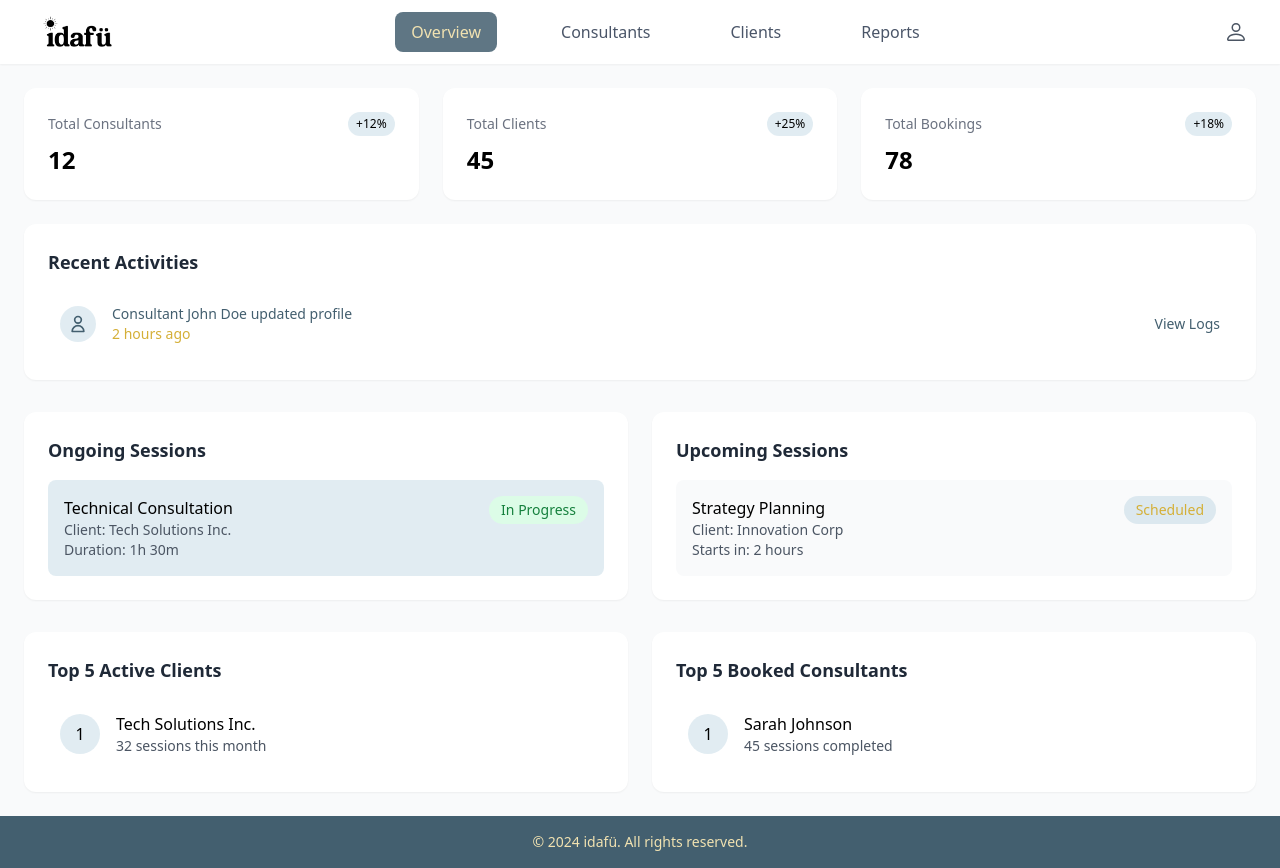
After one commit to kelvin-ahiakpor/IDA.HomeFoods, a PHP site: page /view/admin/dashboard.php in a window 1280 px wide. The commit adds this page. Run offline with PHP 8.4, Linux system fonts and the light colour scheme; the visitor is signed in with stand-in values (Sample User, id 1); some libraries are stand-ins or nearby versions; some web fonts are replaced.

Commit message:
admin dashboard overview skeleton + logout

```diff
--- /dev/null
+++ b/actions/logout.php
@@ -0,0 +1,6 @@
+<?php
+session_start();
+session_unset();
+session_destroy();
+header("Location: ../view/login.php");
+exit;
--- /dev/null
+++ b/assets/css/dashboard.css
@@ -0,0 +1,31 @@
+.nav-item {
+    padding-left: 1rem;
+    padding-right: 1rem;
+    padding-top: 0.5rem;
+    padding-bottom: 0.5rem;
+    color: #4a5568;
+    transition-property: color, background-color;
+    transition-duration: 150ms;
+    border-radius: 0.5rem;
+}
+.nav-item:hover {
+    color: #1a202c;
+    background-color: #f7fafc;
+}
+
+.nav-item.active {
+    background-color: rgba(67, 95, 111, 0.85);
+    color: #F1E2B1; /* Accent text color */
+}
+
+.stats-card {
+    background-color: #ffffff;
+    padding: 1.5rem;
+    border-radius: 0.75rem;
+    box-shadow: 0 1px 2px rgba(0, 0, 0, 0.05);
+    transition-property: box-shadow;
+    transition-duration: 150ms;
+}
+.stats-card:hover {
+    box-shadow: 0 4px 6px rgba(0, 0, 0, 0.1);
+}
--- /dev/null
+++ b/assets/includes/footer-dashboard.php
@@ -0,0 +1,5 @@
+<footer class="py-4 text-center" style="background-color: #435F6F; color: #F1E2B1;">
+    <p class="text-sm">
+        &copy; <?php echo date("Y"); ?> idafü. All rights reserved.
+    </p>
+</footer>
--- a/assets/includes/head-auth.php
+++ b/assets/includes/head-auth.php
@@ -1,6 +1,7 @@
 <meta charset="UTF-8">
 <meta name="viewport" content="width=device-width, initial-scale=1.0">
 <script src="https://cdn.tailwindcss.com"></script>
+<link rel="icon" href="/~kelvin.ahiakpor/IDA_HOME_FOODS/favicon.ico" type="image/x-icon">
 <link rel="preload" href="https://use.typekit.net/yoa3zvz.css" as="style" onload="this.rel='stylesheet'">
 <noscript><link rel="stylesheet" href="https://use.typekit.net/yoa3zvz.css"></noscript>
 <script>
--- /dev/null
+++ b/assets/includes/head-dashboard.php
@@ -0,0 +1,32 @@
+<!DOCTYPE html>
+<html lang="en">
+<head>
+    <meta charset="UTF-8">
+    <meta name="viewport" content="width=device-width, initial-scale=1.0">
+    <link rel="icon" href="/~kelvin.ahiakpor/IDA_HOME_FOODS/favicon.ico" type="image/x-icon">
+    <script src="https://cdn.tailwindcss.com"></script>
+    <link rel="preload" href="https://use.typekit.net/yoa3zvz.css" as="style" onload="this.rel='stylesheet'">
+    <noscript><link rel="stylesheet" href="https://use.typekit.net/yoa3zvz.css"></noscript>
+    <script>
+        tailwind.config = {
+            theme: {
+                extend: {
+                    colors: {
+                        custom: {
+                            bg: '#3E6576',
+                            text: '#F2E2B2'
+                        },
+                        idafu: {
+                            primary: '#435F6F',
+                            accent: '#F1E2B1',
+                            accentDeeper: '#D4AF37', // Gold-like accent color
+                            lightBlue: 'rgba(104, 160, 188, 0.2)', /* Light blue for background */
+                            lightGreen: 'rgba(104, 188, 160, 0.2)', /* Light green for In Progress */
+                            blueCircle: 'rgba(104, 160, 188, 0.6)', /* Profile circle background */
+                        },
+                    },
+                },
+            },
+        };
+    </script>
+</head>
--- /dev/null
+++ b/assets/js/script-dashboard.js
@@ -0,0 +1,30 @@
+// Profile Modal Toggle
+const profileBtn = document.getElementById('profileBtn');
+const profileModal = document.getElementById('profileModal');
+
+profileBtn.addEventListener('click', () => {
+    profileModal.classList.toggle('hidden');
+});
+
+document.addEventListener('click', (e) => {
+    if (!profileModal.contains(e.target) && !profileBtn.contains(e.target)) {
+        profileModal.classList.add('hidden');
+    }
+});
+
+// Mobile Menu Toggle
+const menuBtn = document.getElementById('menuBtn');
+const mobileMenu = document.getElementById('mobileMenu');
+const mobileMenuContent = document.getElementById('mobileMenuContent');
+
+menuBtn.addEventListener('click', () => {
+    mobileMenu.classList.toggle('hidden');
+    mobileMenuContent.classList.toggle('-translate-x-full');
+});
+
+mobileMenu.addEventListener('click', (e) => {
+    if (e.target === mobileMenu) {
+        mobileMenu.classList.add('hidden');
+        mobileMenuContent.classList.add('-translate-x-full');
+    }
+});
--- /dev/null
+++ b/middleware/checkUserAccess.php
@@ -0,0 +1,28 @@
+<?php
+// Place this file in a middleware or includes folder
+function checkUserAccess($allowedUserType)
+{
+    // Start session if not already started
+    if (session_status() === PHP_SESSION_NONE) {
+        session_start();
+    }
+
+    // Check if user is logged in
+    if (!isset($_SESSION['user_id'])) {
+        header("Location: ../login.php");
+        exit;
+    }
+
+    // Check if user type matches allowed type
+    if ($_SESSION['role'] !== $allowedUserType) {
+        // Redirect based on user type
+        if ($_SESSION['role'] === 'Admin') {
+            header("Location: ../admin/dashboard.php");
+        } elseif ($_SESSION['role'] === 'Consultant') {
+            header("Location: ../consultant/manage_bookings.php");
+        } elseif ($_SESSION['role'] === 'Client') {
+            header("Location: ../user/dashboard.php");
+        }
+        exit;
+    }
+}
--- /dev/null
+++ b/view/admin/dashboard.php
@@ -0,0 +1,218 @@
+<?php
+require_once '../../db/config.php';
+require_once '../../middleware/checkUserAccess.php';
+checkUserAccess('Admin');
+?>
+
+<!DOCTYPE html>
+<html lang="en">
+
+<head>
+    <?php include('../../assets/includes/head-dashboard.php'); ?>
+    <title>Dashboard | idafü</title>
+    <link rel="stylesheet" href="../../assets/css/dashboard.css">
+</head>
+
+<body class="bg-gray-50 font-sans antialiased">
+    <!-- Header -->
+    <header class="bg-white shadow-sm fixed w-full z-10">
+        <div class="max-w-full mx-auto">
+            <div class="flex items-center justify-between px-6 py-3">
+                <div class="flex items-center space-x-4">
+                    <button class="lg:hidden p-2 hover:bg-gray-100 rounded-lg" id="menuBtn">
+                        <svg xmlns="http://www.w3.org/2000/svg" class="h-6 w-6" fill="none" viewBox="0 0 24 24" stroke="currentColor">
+                            <path stroke-linecap="round" stroke-linejoin="round" stroke-width="2" d="M4 6h16M4 12h16M4 18h16" />
+                        </svg>
+                    </button>
+                    <img src="../../assets/images/IDAFU-logo-min-black.png" alt="IDAFU Logo" class="h-9">
+                </div>
+                <nav class="hidden lg:flex items-center">
+                    <div class="flex space-x-12">
+                        <a href="./dashboard.php" class="nav-item active">Overview</a>
+                        <a href="./consultants.php" class="nav-item">Consultants</a>
+                        <a href="./clients.php" class="nav-item">Clients</a>
+                        <a href="./reports.php" class="nav-item">Reports</a>
+                    </div>
+                </nav>
+                <div class="flex items-center">
+                    <button class="relative group p-2 hover:bg-gray-100 rounded-full" id="profileBtn">
+                        <svg xmlns="http://www.w3.org/2000/svg" width="24" height="24" fill="currentColor" class="text-gray-600" viewBox="0 0 16 16">
+                            <path d="M8 8a3 3 0 1 0 0-6 3 3 0 0 0 0 6m2-3a2 2 0 1 1-4 0 2 2 0 0 1 4 0m4 8c0 1-1 1-1 1H3s-1 0-1-1 1-4 6-4 6 3 6 4m-1-.004c-.001-.246-.154-.986-.832-1.664C11.516 10.68 10.289 10 8 10s-3.516.68-4.168 1.332c-.678.678-.83 1.418-.832 1.664z" />
+                        </svg>
+                    </button>
+                </div>
+            </div>
+        </div>
+    </header>
+
+    <!-- Profile Modal -->
+    <div id="profileModal" class="hidden fixed top-14 right-4 bg-white rounded-lg shadow-lg p-4 w-72 z-20">
+        <div class="flex flex-col">
+            <div class="flex items-center space-x-3 pb-3">
+                <div class="bg-gray-200 rounded-full p-3">
+                    <svg xmlns="http://www.w3.org/2000/svg" width="24" height="24" fill="currentColor" class="text-gray-600" viewBox="0 0 16 16">
+                        <path d="M8 8a3 3 0 1 0 0-6 3 3 0 0 0 0 6m2-3a2 2 0 1 1-4 0 2 2 0 0 1 4 0m4 8c0 1-1 1-1 1H3s-1 0-1-1 1-4 6-4 6 3 6 4m-1-.004c-.001-.246-.154-.986-.832-1.664C11.516 10.68 10.289 10 8 10s-3.516.68-4.168 1.332c-.678.678-.83 1.418-.832 1.664z"/>
+                    </svg>
+                </div>
+                <div>
+                    <h3 class="font-medium"><?php echo htmlspecialchars($_SESSION['first_name']) ; ?></h3>
+                    <p class="text-sm text-gray-500">Admin</p>
+                </div>
+            </div>
+            <div class="border-t pt-3">
+                <a href="../../view/manage_account.php" class="flex items-center space-x-3 px-4 py-2 text-gray-600 hover:bg-gray-100 rounded-lg">
+                    <span>Account Settings</span>
+                </a>
+                <a href="../../actions/logout.php" class="flex items-center space-x-3 px-4 py-2 text-red-600 hover:bg-red-50 rounded-lg">
+                    <span>Sign Out</span>
+                </a>
+            </div>
+        </div>
+    </div>
+
+    <!-- Mobile Navigation Menu -->
+    <div id="mobileMenu" class="fixed inset-0 bg-gray-800 bg-opacity-50 z-50 hidden lg:hidden">
+        <div class="bg-white w-64 h-full transform transition-transform duration-300 -translate-x-full" id="mobileMenuContent">
+            <div class="p-4 border-b"> <img src="../../assets/images/IDAFU-logo-min-black.png" alt="IDAFU Logo" class="h-8"> </div>
+            <nav class="p-4">
+                <ul class="space-y-2">
+                    <li> <a href="./dashboard.php" class="flex items-center space-x-3 p-3 rounded-lg hover:bg-gray-100"> <svg xmlns="http://www.w3.org/2000/svg" class="h-5 w-5 text-gray-500" fill="none" viewBox="0 0 24 24" stroke="currentColor">
+                                <path stroke-linecap="round" stroke-linejoin="round" stroke-width="2" d="M3 12l2-2m0 0l7-7 7 7M5 10v10a1 1 0 001 1h3m10-11l2 2m-2-2v10a1 1 0 01-1 1h-3m-6 0a1 1 0 001-1v-4a1 1 0 011-1h2a1 1 0 011 1v4a1 1 0 001 1m-6 0h6" />
+                            </svg> <span>Overview</span> </a> </li>
+                    <li> <a href="./consultants.php" class="flex items-center space-x-3 p-3 rounded-lg hover:bg-gray-100"> <svg xmlns="http://www.w3.org/2000/svg" class="h-5 w-5 text-gray-500" fill="none" viewBox="0 0 24 24" stroke="currentColor">
+                                <path stroke-linecap="round" stroke-linejoin="round" stroke-width="2" d="M12 4.354a4 4 0 110 5.292M15 21H3v-1a6 6 0 0112 0v1zm0 0h6v-1a6 6 0 00-9-5.197M13 7a4 4 0 11-8 0 4 4 0 018 0z" />
+                            </svg> <span>Consultants</span> </a> </li>
+                    <li> <a href="./clients.php" class="flex items-center space-x-3 p-3 rounded-lg hover:bg-gray-100"> <svg xmlns="http://www.w3.org/2000/svg" class="h-5 w-5 text-gray-500" fill="none" viewBox="0 0 24 24" stroke="currentColor">
+                                <path stroke-linecap="round" stroke-linejoin="round" stroke-width="2" d="M17 20h5v-2a3 3 0 00-5.356-1.857M17 20H7m10 0v-2c0-.656-.126-1.283-.356-1.857M7 20H2v-2a3 3 0 015.356-1.857M7 20v-2c0-.656.126-1.283.356-1.857m0 0a5.002 5.002 0 019.288 0M15 7a3 3 0 11-6 0 3 3 0 016 0zm6 3a2 2 0 11-4 0 2 2 0 014 0zM7 10a2 2 0 11-4 0 2 2 0 014 0z" />
+                            </svg> <span>Clients</span> </a> </li>
+                    <li> <a href="./reports.php" class="flex items-center space-x-3 p-3 rounded-lg hover:bg-gray-100"> <svg xmlns="http://www.w3.org/2000/svg" class="h-5 w-5 text-gray-500" fill="none" viewBox="0 0 24 24" stroke="currentColor">
+                                <path stroke-linecap="round" stroke-linejoin="round" stroke-width="2" d="M9 17v-2m3 2v-4m3 4v-6m2 10H7a2 2 0 01-2-2V5a2 2 0 012-2h5.586a1 1 0 01.707.293l5.414 5.414a1 1 0 01.293.707V19a2 2 0 01-2 2z" />
+                            </svg> <span>Reports</span> </a> </li>
+                </ul>
+            </nav>
+        </div>
+    </div>
+
+    <!-- Main Content -->
+    <main class="pt-16 px-6">
+        <div class="max-w-7xl mx-auto py-6">
+            <!-- Quick Stats -->
+            <div class="grid grid-cols-1 md:grid-cols-3 gap-6 mb-6">
+                <div class="stats-card">
+                    <div class="flex items-center justify-between">
+                        <h3 class="text-gray-500 text-sm font-medium">Total Consultants</h3>
+                        <span class="bg-idafu-lightBlue bg-idafu-lightBlue px-2 py-1 rounded-full text-xs">+12%</span>
+                    </div>
+                    <p class="text-2xl font-semibold mt-2">12</p>
+                </div>
+                <div class="stats-card">
+                    <div class="flex items-center justify-between">
+                        <h3 class="text-gray-500 text-sm font-medium">Total Clients</h3>
+                        <span class="bg-idafu-lightBlue bg-idafu-lightBlue px-2 py-1 rounded-full text-xs">+25%</span>
+                    </div>
+                    <p class="text-2xl font-semibold mt-2">45</p>
+                </div>
+                <div class="stats-card">
+                    <div class="flex items-center justify-between">
+                        <h3 class="text-gray-500 text-sm font-medium">Total Bookings</h3>
+                        <span class="bg-idafu-lightBlue bg-idafu-lightBlue px-2 py-1 rounded-full text-xs">+18%</span>
+                    </div>
+                    <p class="text-2xl font-semibold mt-2">78</p>
+                </div>
+            </div>
+
+            <!-- Recent Activities -->
+            <div class="bg-white rounded-xl shadow-sm p-6 mb-8">
+                <h3 class="text-lg font-semibold text-gray-800 mb-4">Recent Activities</h3>
+                <div class="space-y-4">
+                    <div class="flex items-center justify-between p-3 hover:bg-gray-50 rounded-lg">
+                        <div class="flex items-center space-x-4">
+                            <div class="bg-idafu-lightBlue p-2 rounded-full">
+                                <svg class="w-5 h-5 text-idafu-primary" fill="none" stroke="currentColor" viewBox="0 0 24 24">
+                                    <path stroke-linecap="round" stroke-linejoin="round" stroke-width="2" d="M16 7a4 4 0 11-8 0 4 4 0 018 0zM12 14a7 7 0 00-7 7h14a7 7 0 00-7-7z"></path>
+                                </svg>
+                            </div>
+                            <div>
+                                <p class="text-sm font-medium text-idafu-primary">Consultant John Doe updated profile</p>
+                                <p class="text-sm text-idafu-accentDeeper">2 hours ago</p>
+                            </div>
+                        </div>
+                        <!-- View Logs Button -->
+                        <button class="text-idafu-primary text-sm hover:underline">View Logs</button>
+                    </div>
+                    <!-- More activity items... -->
+                </div>
+            </div>
+            <!-- Sessions Overview -->
+            <div class="grid grid-cols-1 lg:grid-cols-2 gap-6 mb-8">
+                <div class="bg-white rounded-xl shadow-sm p-6">
+                    <h3 class="text-lg font-semibold text-gray-800 mb-4">Ongoing Sessions</h3>
+                    <div class="space-y-4">
+                        <div class="bg-idafu-lightBlue rounded-lg p-4">
+                            <div class="flex justify-between items-start">
+                                <div>
+                                    <h4 class="font-medium">Technical Consultation</h4>
+                                    <p class="text-sm text-gray-600">Client: Tech Solutions Inc.</p>
+                                    <p class="text-sm text-gray-600">Duration: 1h 30m</p>
+                                </div>
+                                <span class="px-3 py-1 bg-green-100 text-green-700 rounded-full text-sm">In Progress</span>
+                            </div>
+                        </div>
+                    </div>
+                </div>
+                <div class="bg-white rounded-xl shadow-sm p-6">
+                    <h3 class="text-lg font-semibold text-gray-800 mb-4">Upcoming Sessions</h3>
+                    <div class="space-y-4">
+                        <div class="bg-gray-50 rounded-lg p-4">
+                            <div class="flex justify-between items-start">
+                                <div>
+                                    <h4 class="font-medium">Strategy Planning</h4>
+                                    <p class="text-sm text-gray-600">Client: Innovation Corp</p>
+                                    <p class="text-sm text-gray-600">Starts in: 2 hours</p>
+                                </div>
+                                <span class="px-3 py-1 bg-idafu-lightBlue text-idafu-accentDeeper rounded-full text-sm">Scheduled</span>
+                            </div>
+                        </div>
+                    </div>
+                </div>
+            </div>
+
+            <!-- Top Performers -->
+            <div class="grid grid-cols-1 lg:grid-cols-2 gap-6">
+                <div class="bg-white rounded-xl shadow-sm p-6">
+                    <h3 class="text-lg font-semibold text-gray-800 mb-4">Top 5 Active Clients</h3>
+                    <div class="space-y-4">
+                        <div class="flex items-center space-x-4 p-3 hover:bg-gray-50 rounded-lg">
+                            <div class="w-10 h-10 bg-idafu-lightBlue rounded-full flex items-center justify-center">
+                                <span class="font-medium">1</span>
+                            </div>
+                            <div>
+                                <h4 class="font-medium">Tech Solutions Inc.</h4>
+                                <p class="text-sm text-gray-600">32 sessions this month</p>
+                            </div>
+                        </div>
+                    </div>
+                </div>
+                <div class="bg-white rounded-xl shadow-sm p-6">
+                    <h3 class="text-lg font-semibold text-gray-800 mb-4">Top 5 Booked Consultants</h3>
+                    <div class="space-y-4">
+                        <div class="flex items-center space-x-4 p-3 hover:bg-gray-50 rounded-lg">
+                            <div class="w-10 h-10 bg-idafu-lightBlue rounded-full flex items-center justify-center">
+                                <span class="text-bg-idafu-lightBlue font-medium">1</span>
+                            </div>
+                            <div>
+                                <h4 class="font-medium">Sarah Johnson</h4>
+                                <p class="text-sm text-gray-600">45 sessions completed</p>
+                            </div>
+                        </div>
+                    </div>
+                </div>
+            </div>
+        </div>
+    </main>
+
+    <script src="../../assets/js/script-dashboard.js" defer></script>
+</body>
+
+<?php include('../../assets/includes/footer-dashboard.php'); ?>
+</html>
```
Also changed, not shown: actions/loginUser.php (+20 -2 lines), assets/css/auth.css (+13 -0 lines), assets/js/script-login.js (+6 -45 lines), functions/session_check.php (added, +12 -0 lines), view/login.php (+7 -0 lines), view/signup.php (+7 -0 lines), assets/images/IDAFU-logo-min-black.png (added), assets/images/IDAFU-logo-min.png (added), assets/images/IDAFU-logo-minimal.png (added), assets/images/IDAFU-logo-sun.png (added), assets/images/IDAFU-logo.png (added), favicon.ico (added).
